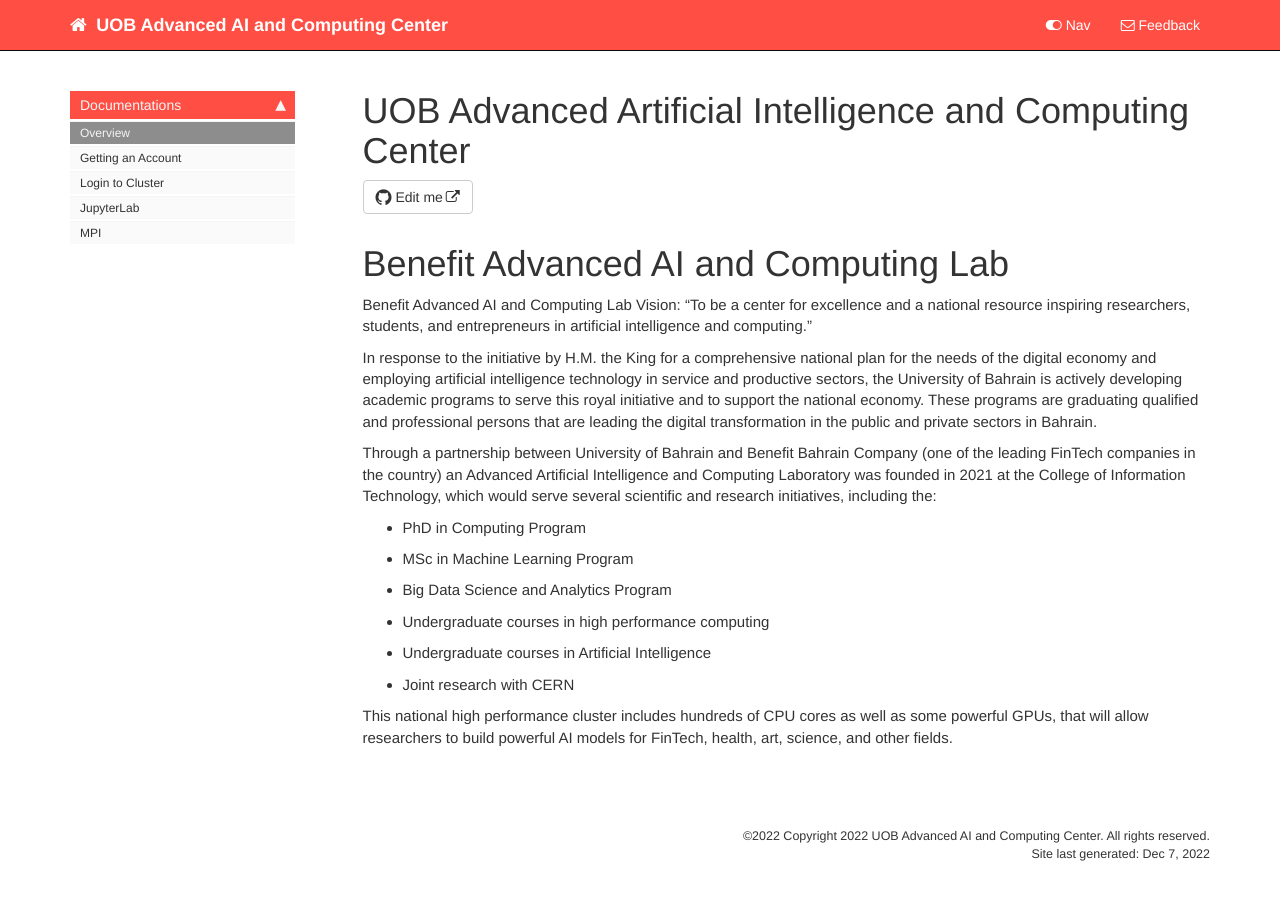
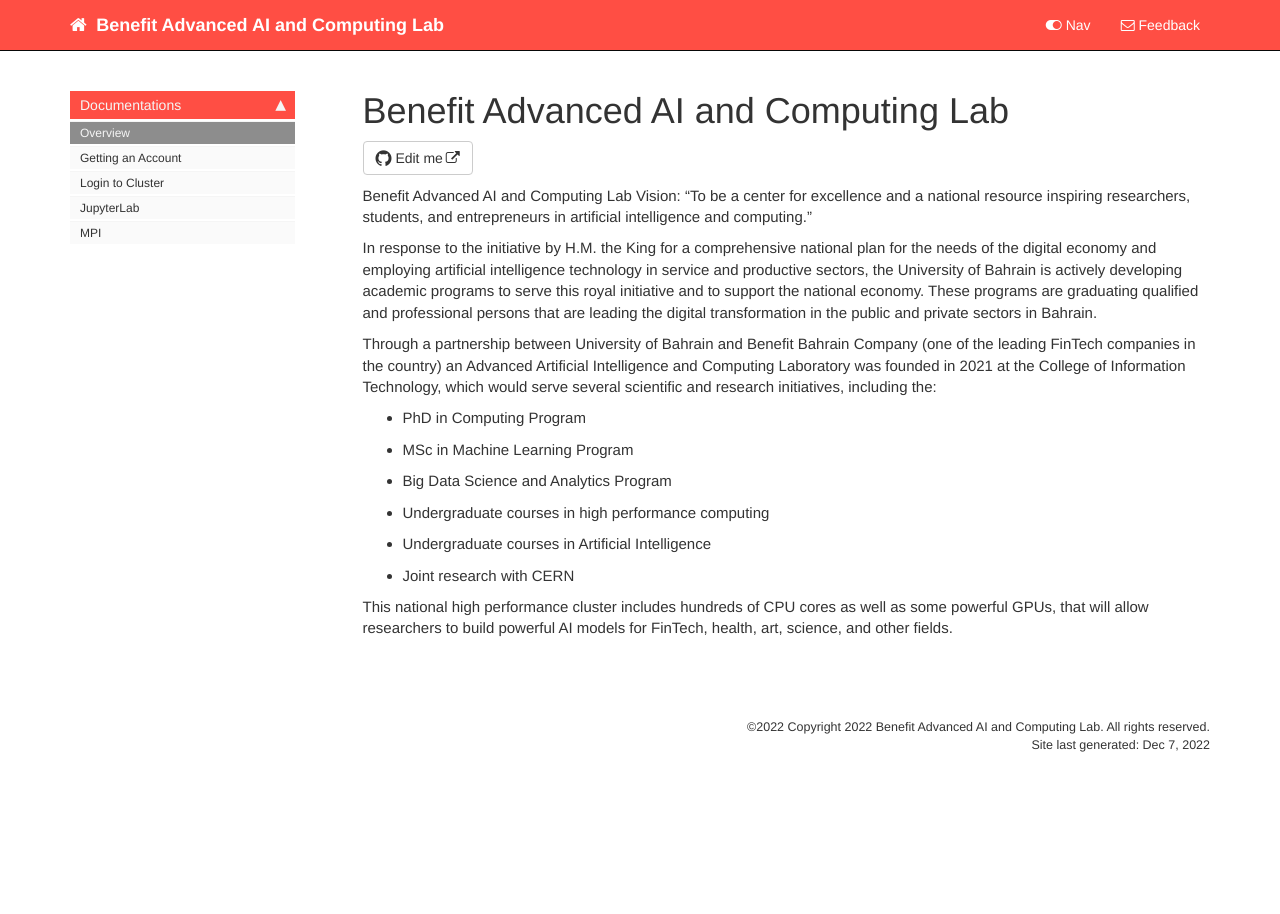
Before and after one commit to UOB-AI/UOB-AI.github.io, a Jekyll site: the page built from index.md, in a window 1280 px wide. Built offline with Jekyll 4.4.1, drawn with Linux system fonts in a browser that asks for light colours; comment, search, counter and statistics services are not loaded.

Commit message:
Add the official name

```diff
--- a/_config.yml
+++ b/_config.yml
@@ -5,13 +5,13 @@ repository: uob-ai/uob-ai.github.io
 output: web
 # this property is useful for conditional filtering of content that is separate from the PDF.
 
-topnav_title: UOB Advanced AI and Computing Center
+topnav_title: Benefit Advanced AI and Computing Lab
 # this appears on the top navigation bar next to the home button
 
-site_title: UOB Advanced AI and Computing Center
+site_title: Benefit Advanced AI and Computing Lab
 # this appears in the html browser tab for the site title (seen mostly by search engines, not users)
 
-company_name: Copyright 2022 UOB Advanced AI and Computing Center
+company_name: Copyright 2022 Benefit Advanced AI and Computing Lab
 # this appears in the footer
 
 github_editme_path: UOB-AI/UOB-AI.github.io/tree/master/
@@ -35,7 +35,7 @@ exclude:
   - vendor
 # these are the files and directories that jekyll will exclude from the build
 
-feedback_subject_line: UOB Advanced AI and Computing Center
+feedback_subject_line: Benefit Advanced AI and Computing Lab
 
 feedback_email: uobai@uob.edu.bh
 # used as a contact email for the Feedback link in the top navigation bar
--- a/index.md
+++ b/index.md
@@ -1,12 +1,9 @@
 ---
-title: "UOB Advanced Artificial Intelligence and Computing Center"
+title: "Benefit Advanced AI and Computing Lab"
 keywords: homepage
 sidebar: main_sidebar
 permalink: index.html
 ---
-
-# Benefit Advanced AI and Computing Lab
-
 Benefit Advanced AI and Computing Lab Vision: “To be a center for excellence and a national resource inspiring researchers, students, and entrepreneurs in artificial intelligence and computing.”
 
 In response to the initiative by H.M. the King for a comprehensive national plan for the needs of the digital economy and employing artificial intelligence technology in service and productive sectors, the University of Bahrain is actively developing academic programs to serve this royal initiative and to support the national economy. These programs are graduating qualified and professional persons that are leading the digital transformation in the public and private sectors in Bahrain.
```
